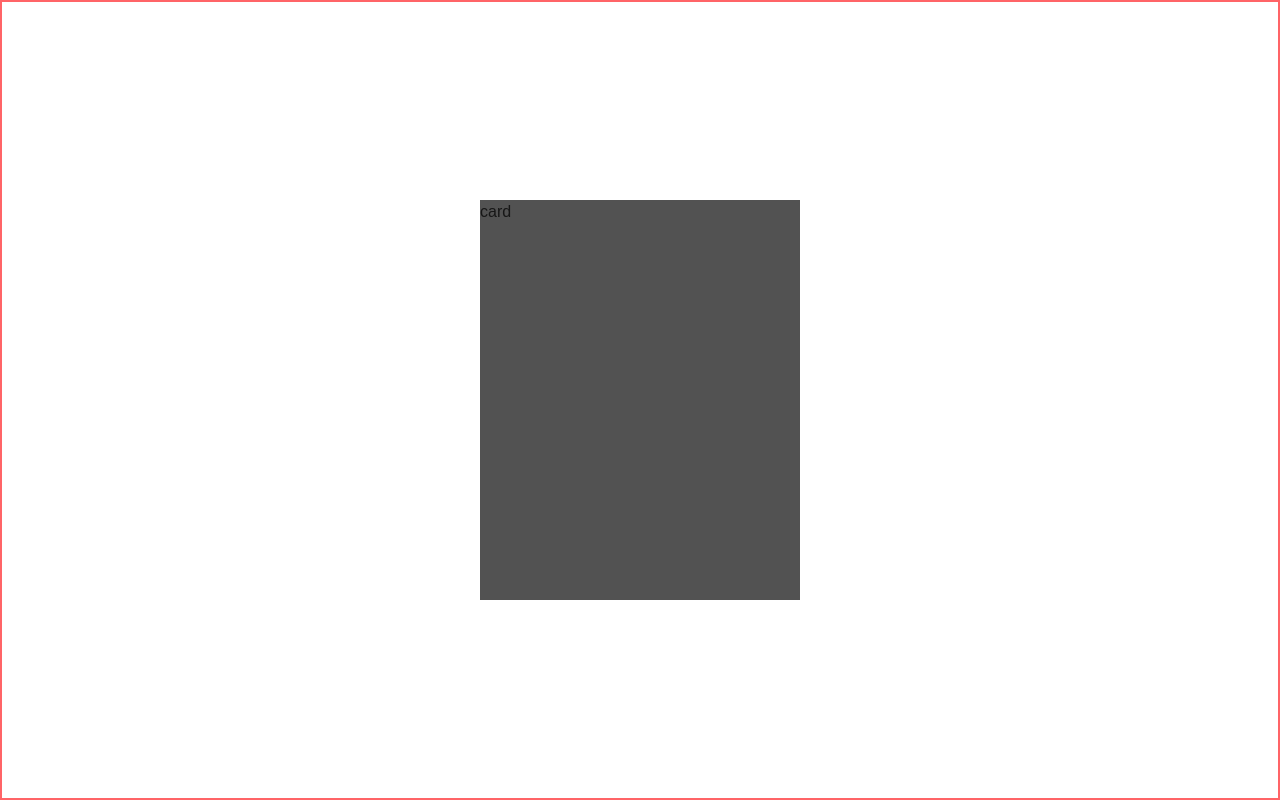
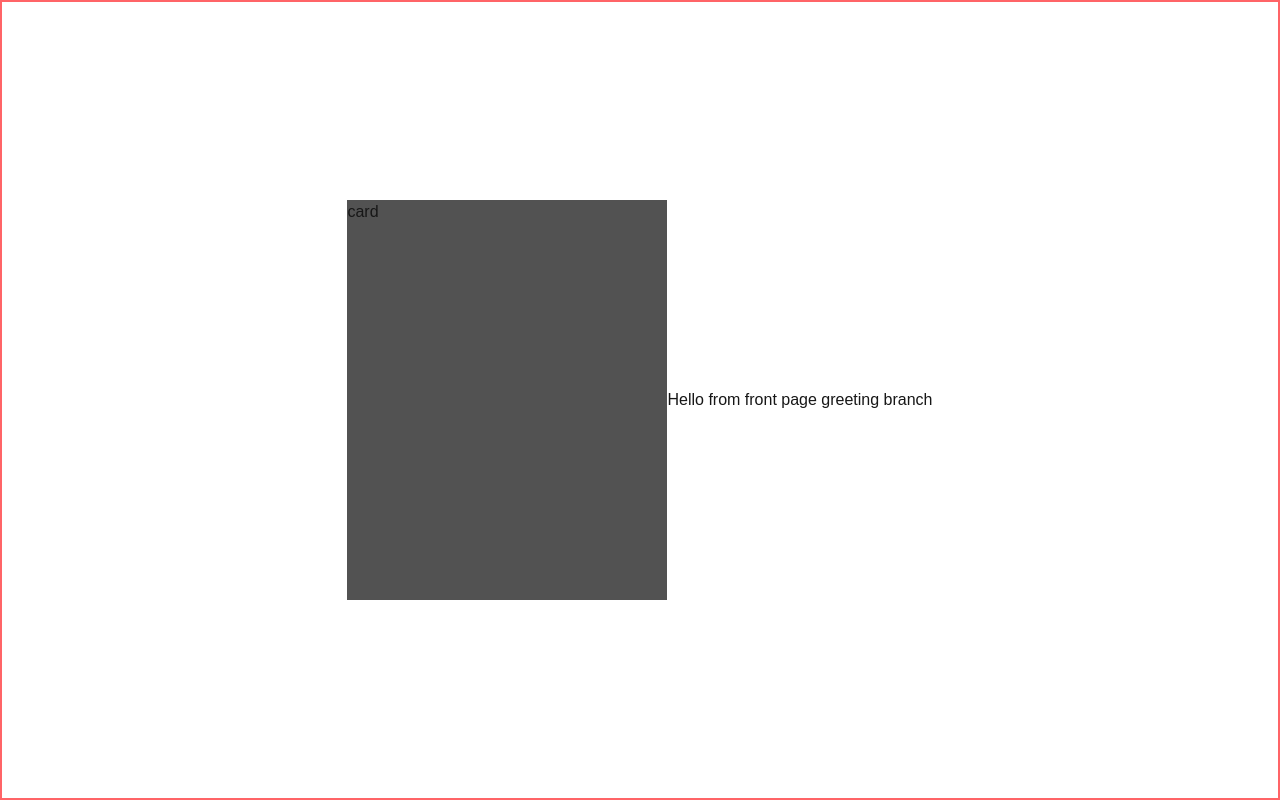
Before and after one commit to S-J-01/motion-playground, a Next.js app: page / in a window 1280 px wide. Built offline with nearby package versions, Linux system fonts and the light colour scheme.

Commit message:
first new branch commit

```diff
--- a/app/page.tsx
+++ b/app/page.tsx
@@ -6,6 +6,9 @@ export default function Home() {
   return (
     <div className="flex flex-row h-screen justify-center items-center border-2 border-red-400">
      <Card/>
+     <div>
+      Hello from front page greeting branch
+     </div>
     </div>
   );
 }
```
